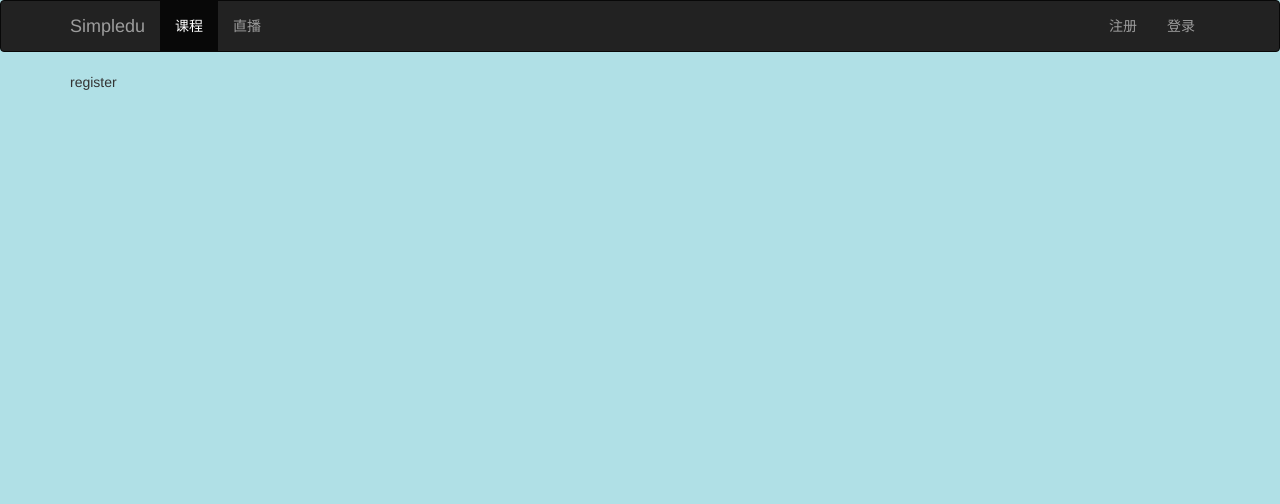
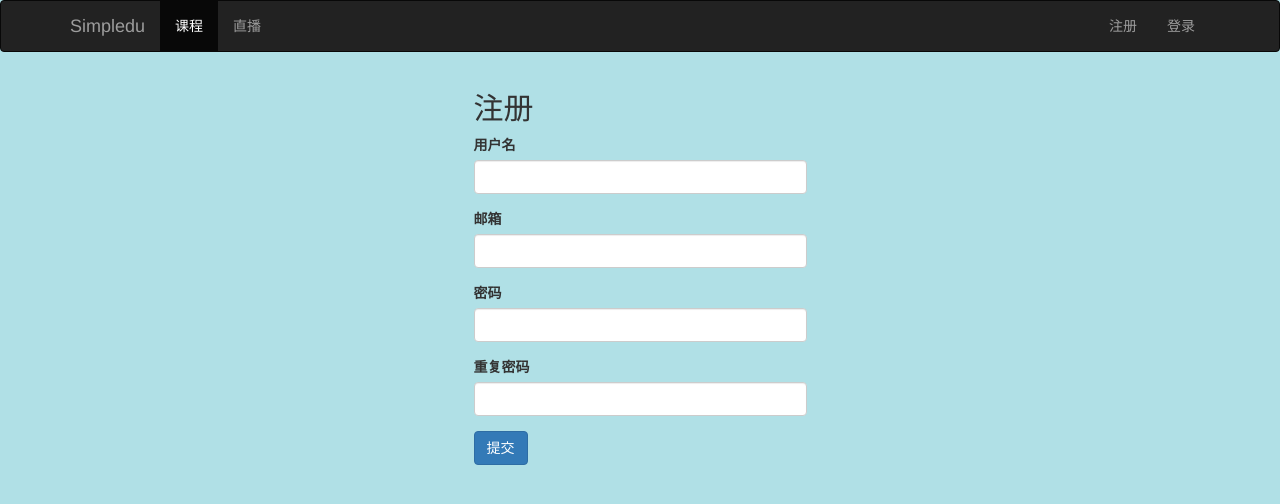
Before and after one commit to Chuntianlaile/flask, a Flask app: page /register in a window 1280 px wide. Shown: the top 504 px of the page. Run offline with Flask 2, Linux system fonts and the light colour scheme; some libraries are stand-ins or nearby versions.

Commit message:
fix #13 创建注册、登录表单并渲染

```diff
--- a/simpledu/simpledu/config.py
+++ b/simpledu/simpledu/config.py
@@ -4,7 +4,7 @@ class BaseConfig:
 class DevConfig(BaseConfig):
     DEBUG = True
     SQLALCHEMY_TRACK_MODIFICATIONS = False
-    SQLALCHEMY_DATABASE_URI = ('mysql+mysqldb://root:aitak@localhost:3306/simpledu?charset=utf8')
+    SQLALCHEMY_DATABASE_URI = ('mysql+mysqldb://root@localhost:3306/simpledu?charset=utf8')
 
 class ProConfig(BaseConfig):
     pass
--- /dev/null
+++ b/simpledu/simpledu/forms.py
@@ -0,0 +1,22 @@
+from flask_wtf import FlaskForm
+from wtforms import StringField, PasswordField, SubmitField, BooleanField
+from wtforms.validators import Length, Email, EqualTo, DataRequired
+
+class RegisterForm(FlaskForm):
+    username = StringField('用户名',
+        validators=[DataRequired(), Length(3, 24)])
+    email = StringField('邮箱',
+        validators=[DataRequired(), Email(message='请输入正确的 email 地址')])
+    password = PasswordField('密码',
+        validators=[DataRequired(), Length(6, 64)])
+    repeat_password = PasswordField('重复密码',
+        validators=[DataRequired(), EqualTo('password')])
+    submit = SubmitField('提交')
+
+
+class LoginForm(FlaskForm):
+    email = StringField('邮箱', validators=[DataRequired(), Email()])
+    password = PasswordField('密码',
+        validators=[DataRequired(), Length(6, 24)])
+    remember_me = BooleanField('记住我')
+    submit = SubmitField('提交')
--- a/simpledu/simpledu/handlers/front.py
+++ b/simpledu/simpledu/handlers/front.py
@@ -1,5 +1,6 @@
 from flask import Blueprint, render_template, abort
 from simpledu.models import Course, User
+from simpledu.forms import RegisterForm, LoginForm
 
 front = Blueprint('front', __name__)
 
@@ -10,8 +11,10 @@ def index():
 
 @front.route('/login')
 def login():
-    return render_template('login.html')
+    form = LoginForm()
+    return render_template('login.html', form=form)
 
 @front.route('/register')
 def register():
-    return render_template('register.html')
+    form = RegisterForm()
+    return render_template('register.html', form=form)
--- a/simpledu/simpledu/static/main.css
+++ b/simpledu/simpledu/static/main.css
@@ -1,3 +1,8 @@
 body {
     background: powderblue;
 }
+
+.form {
+    width: 333px;
+    margin: 0 auto;
+}
--- a/simpledu/simpledu/templates/register.html
+++ b/simpledu/simpledu/templates/register.html
@@ -3,5 +3,24 @@
 {% block title %}REGISTER{% endblock %}
 
 {% block body %}
-register
+<div class='form'>
+  <h2>注册</h2>
+  <form method='post' action="{{ url_for('front.register') }}">
+    {{ form.csrf_token }}
+    <div class='form-group'>
+      {{ form.username.label }}{{ form.username(class='form-control') }}
+    </div>
+    <div class='form-group'>
+      {{ form.email.label }}{{ form.email(class='form-control') }}
+    </div>
+    <div class='form-group'>
+      {{ form.password.label }}{{ form.password(class='form-control') }}
+    </div>
+    <div class='form-group'>
+      {{ form.repeat_password.label }}
+      {{ form.repeat_password(class='form-control') }}
+    </div>
+    {{ form.submit(class='btn btn-primary', type='submit') }}
+  </form>
+</div>
 {% endblock %}
```
Also changed, not shown: simpledu/simpledu/templates/login.html (+16 -1 lines).
